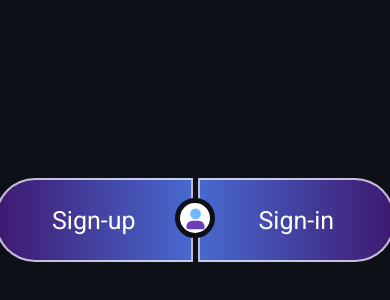
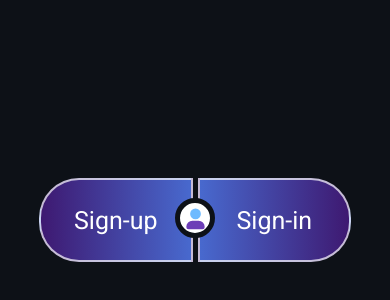
Before and after one commit to wwwAlireza/react-signup-signin, a React (Create React App) app: page / in a window 390 px wide. Shown: the part 204-504 px from the top of the page. Built offline with nearby package versions, Linux system fonts and the light colour scheme.

Commit message:
The home page became responsive

```diff
--- a/src/styles/home/home.module.css
+++ b/src/styles/home/home.module.css
@@ -86,4 +86,13 @@
 .icon img {
   width: 23px;
 }
+
+@media (max-width: 410px) {
+  .container {
+    position: fixed;
+  }
+  .selectContainer {
+    width: 80vw;
+  }
+}
 /*# sourceMappingURL=home.module.css.map */
--- a/src/styles/home/home.module.scss
+++ b/src/styles/home/home.module.scss
@@ -14,7 +14,6 @@
     width: 400px;
     height: 80px;
     border-radius: 40px;
-    // background-color: #fff;
     position: relative;
     display: flex;
     gap: 5px;
@@ -76,3 +75,13 @@
         width: 23px;
     }
 }
+
+@media (max-width: 410px) {
+    .container {
+        position: fixed;
+    }
+
+    .selectContainer {
+        width: 80vw;
+    }
+}
```
Also changed, not shown: 1 other file (tests, documents, lock files or other folders).
